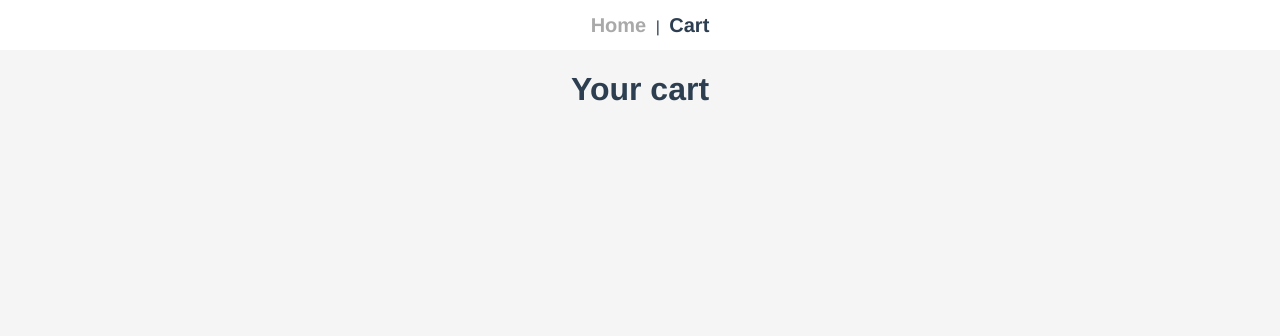
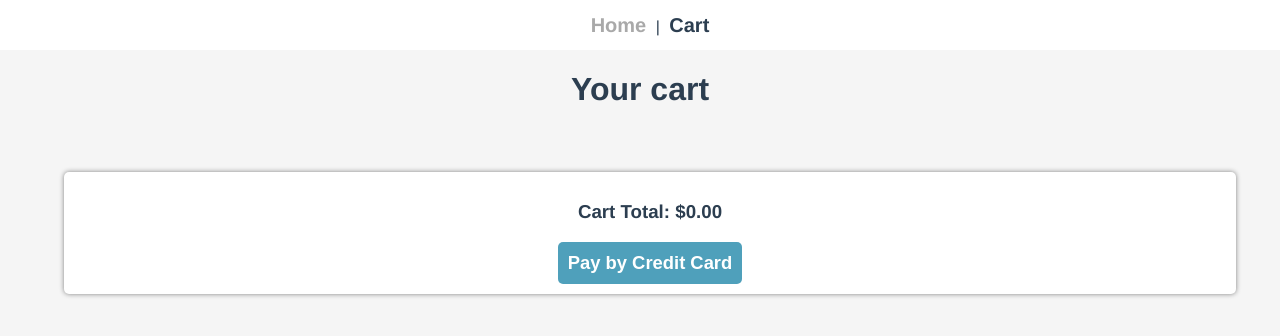
Before and after one commit to owentr1369/vue-shopping-cart, a Vue app: page /cart in a window 1280 px wide. Shown: the top 336 px of the page. Built offline with nearby package versions, Linux system fonts and the light colour scheme.

Commit message:
completed CartSummary

```diff
--- /dev/null
+++ b/src/components/cart/CartSummaryPaymentCard.vue
@@ -0,0 +1,38 @@
+<template>
+  <div class="cart-item-card">
+    <h3>Cart Total: ${{ cart_total.toFixed(2) }}</h3>
+    <button class="view-product-button">Pay by Credit Card</button>
+  </div>
+</template>
+
+<script>
+export default {
+  computed: {
+    cart_total() {
+      return this.$store.getters.cartTotal;
+    },
+  },
+};
+</script>
+
+<style lang="scss" scoped>
+.cart-item-card {
+  width: 90%;
+  margin: 5%;
+  background-color: white;
+  box-shadow: 0 0 5px gray;
+  border-radius: 5px;
+  padding: 10px;
+  justify-content: center;
+  .view-product-button {
+    padding: 10px;
+    background-color: rgb(79, 160, 187);
+    border: none;
+    color: white;
+    font-weight: bold;
+    font-size: 1.15rem;
+    border-radius: 5px;
+    cursor: pointer;
+  }
+}
+</style>
--- a/src/store/index.js
+++ b/src/store/index.js
@@ -18,6 +18,9 @@
     },
     cartItems: (state) => {
       return state.cart;
+    },
+    cartTotal: (state) => {
+      return state.cart.reduce((a, b) => a + b.price * b.quantity, 0);
     },
   },
   mutations: {
--- a/src/views/CartView.vue
+++ b/src/views/CartView.vue
@@ -6,14 +6,16 @@
       :key="product.id"
       :product="product"
     />
+    <CartSummaryPaymentCard />
   </div>
 </template>
 
 <script>
 import CartItemCard from "../components/cart/CartItemCard.vue";
+import CartSummaryPaymentCard from "../components/cart/CartSummaryPaymentCard.vue";
 export default {
   name: "CartView",
-  components: { CartItemCard },
+  components: { CartItemCard, CartSummaryPaymentCard },
   computed: {
     items() {
       return this.$store.getters.cartItems;
```
